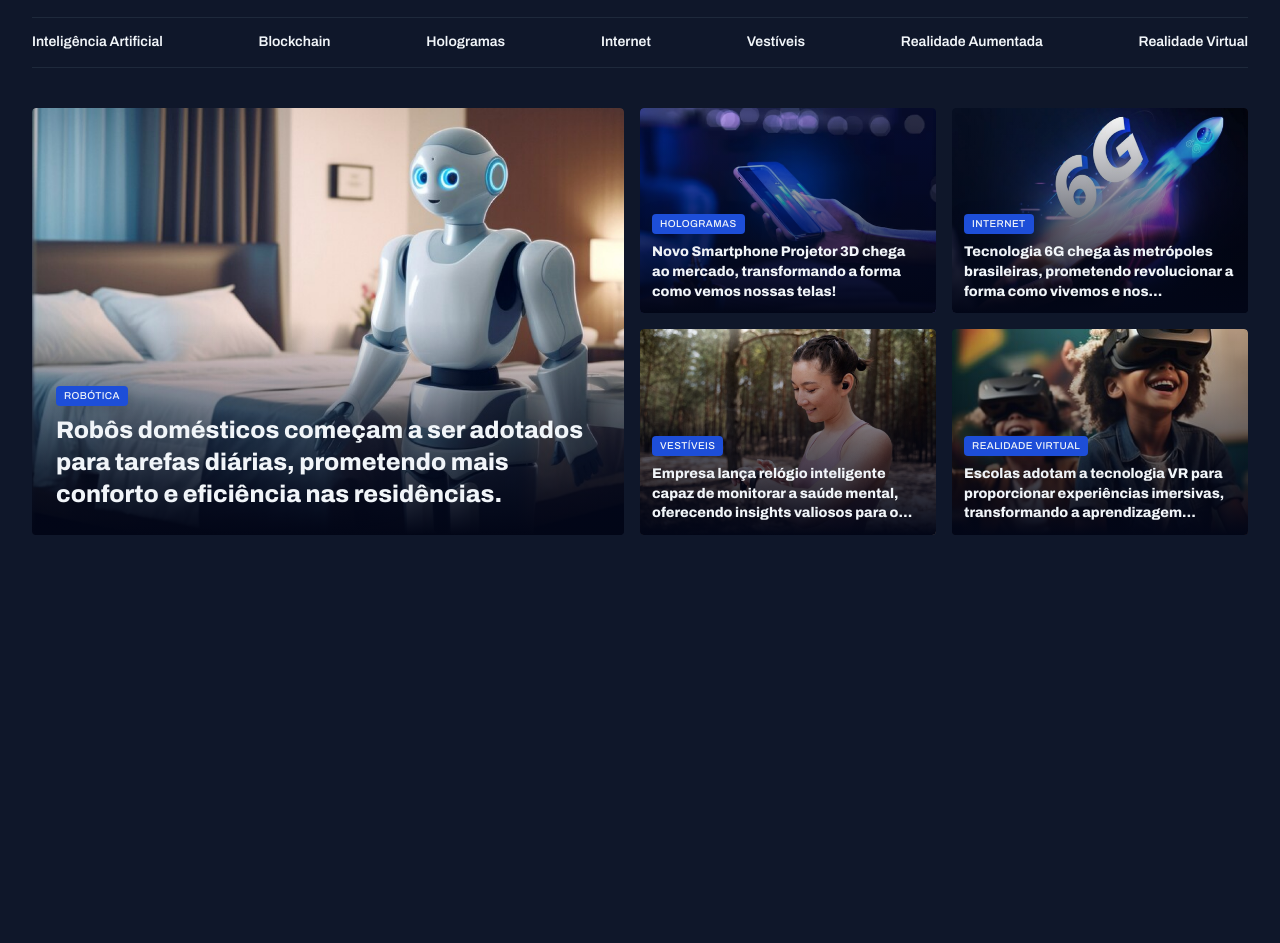
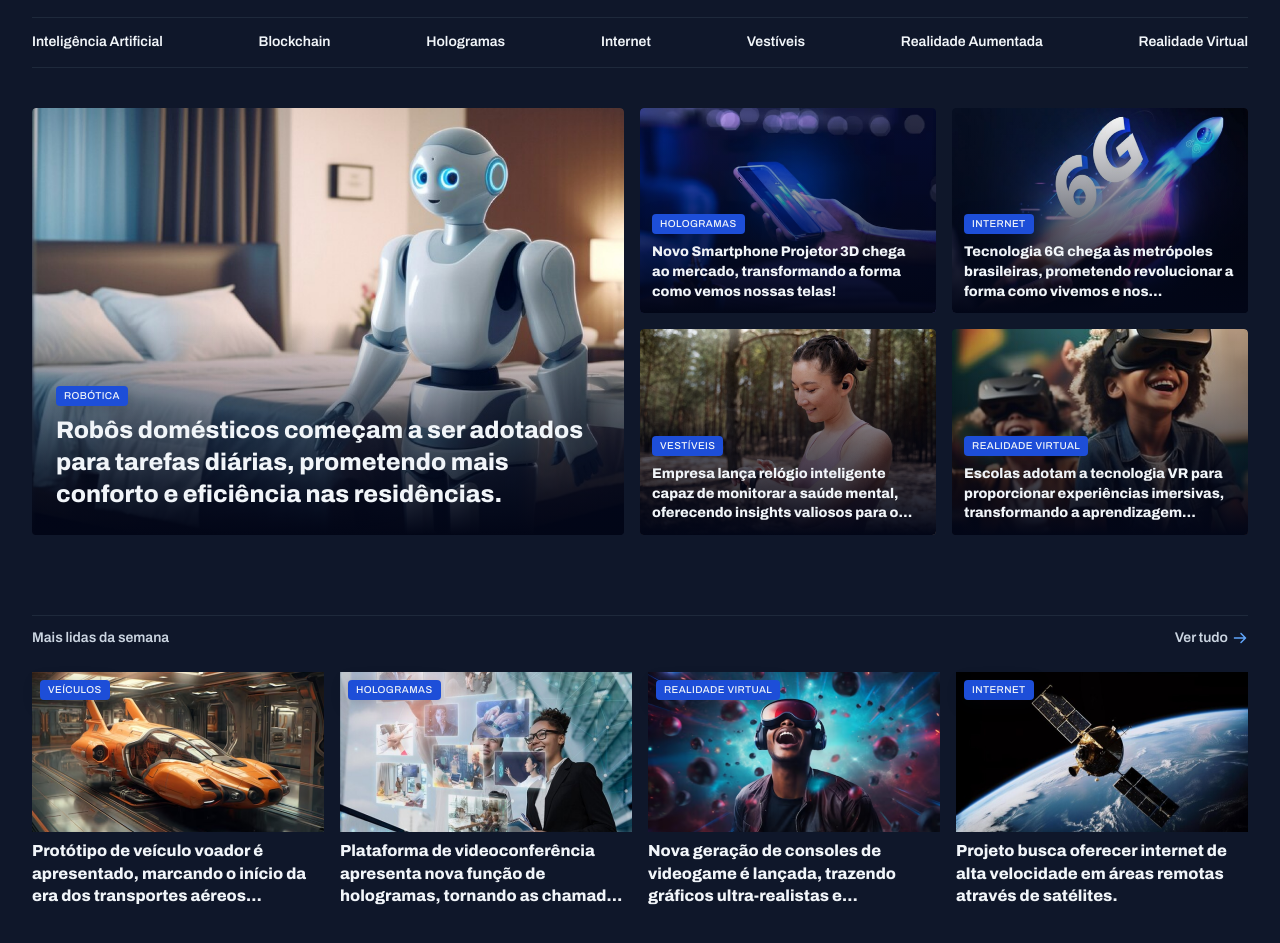
Before and after one commit to MontenegroEngComp/Portal-de-Noticias, a plain HTML site: page index.html in a window 1280 px wide. Shown: the part 45-988 px from the top of the page. Before the commit the page ends 800 px from the top, so only its background shows below. Drawn offline with Linux system fonts and the light colour scheme.

Commit message:
estruturando a seção mais lidas

```diff
--- a/index.html
+++ b/index.html
@@ -95,6 +95,39 @@
             </div>
         </section>
 
+        <section id="most-read">
+            <header class="section-heading">
+                <h2>Mais lidas da semana</h2>
+                <a href="#">Ver tudo</a>
+            </header>
+
+            <div class="grid grid-cols-4 gap-16">
+                <article>
+                    <img src="assets/images/Image 06.png" alt="6">
+                    <span class="tag">Veículos</span>
+                    <h3 class="line-clamp-3">Protótipo de veículo voador é apresentado, marcando o início da era dos transportes aéreos pessoais.</h3>
+                </article>
+
+                <article>
+                    <img src="assets/images/Image 07.png" alt="7">
+                    <span class="tag">Hologramas</span>
+                    <h3 class="line-clamp-3">Plataforma de videoconferência apresenta nova função de hologramas, tornando as chamadas virtuais mais realistas e envolventes.</h3>
+                </article>
+
+                <article>
+                    <img src="assets/images/Image 08.png" alt="8">
+                    <span class="tag">Realidade Virtual</span>
+                    <h3 class="line-clamp-3">Nova geração de consoles de videogame é lançada, trazendo gráficos ultra-realistas e experiências de jogo totalmente envolventes.</h3>
+                </article>
+
+                <article>
+                    <img src="assets/images/Image 09.png" alt="9">
+                    <span class="tag">Internet</span>
+                    <h3 class="line-clamp-3">Projeto busca oferecer internet de alta velocidade em áreas remotas através de satélites.</h3>
+                </article>
+            </div>
+        </section>
+
     </main>
 
 </body>
--- a/styles/global.css
+++ b/styles/global.css
@@ -52,4 +52,6 @@ img {
 
 main {
     margin-top: 40px;
+    margin-bottom: 80px;
+    gap: 80px;
 }
--- a/styles/sections.css
+++ b/styles/sections.css
@@ -61,3 +61,57 @@
         }
     }
 }
+
+.section-heading {
+    display: flex;
+    align-items: center;
+    justify-content: space-between;
+    padding-top: 12px;
+    margin-bottom: 24px;
+    border-top: 1px solid var(--stroke-color);
+    font: var(--text-span);
+    color: var(--text-color-secondary);
+
+    a {
+        display: flex;
+        align-items: center;
+        gap: 4px;
+
+        &::after {
+            content: '';
+            width: 16px;
+            height: 16px;
+            background: url('../assets/icons/ArrowRight.svg') no-repeat center;
+        }
+
+        &:hover::after {
+            background-image: url('../assets/icons/ArrowRight-hover.svg');
+        }
+    }
+}
+
+#most-read {
+    padding-bottom: 24px;
+
+    article {
+        display: grid;
+        gap: 8px;
+        position: relative;
+    }
+
+    img {
+        width: 100%;
+        height: 160px;
+        object-fit: cover;
+    }
+
+    .tag {
+        position: absolute;
+        top: 8px;
+        left: 8px;
+    }
+
+    h3 {
+        font: var(--h2);
+    }
+}
--- a/styles/utility.css
+++ b/styles/utility.css
@@ -8,6 +8,10 @@
 
 .grid-cols-2{
     grid-template-columns: 1fr 1fr;
+}
+
+.grid-cols-4 {
+    grid-template-columns: repeat(4, 1fr);
 }
 
 .gap-16 {
```
